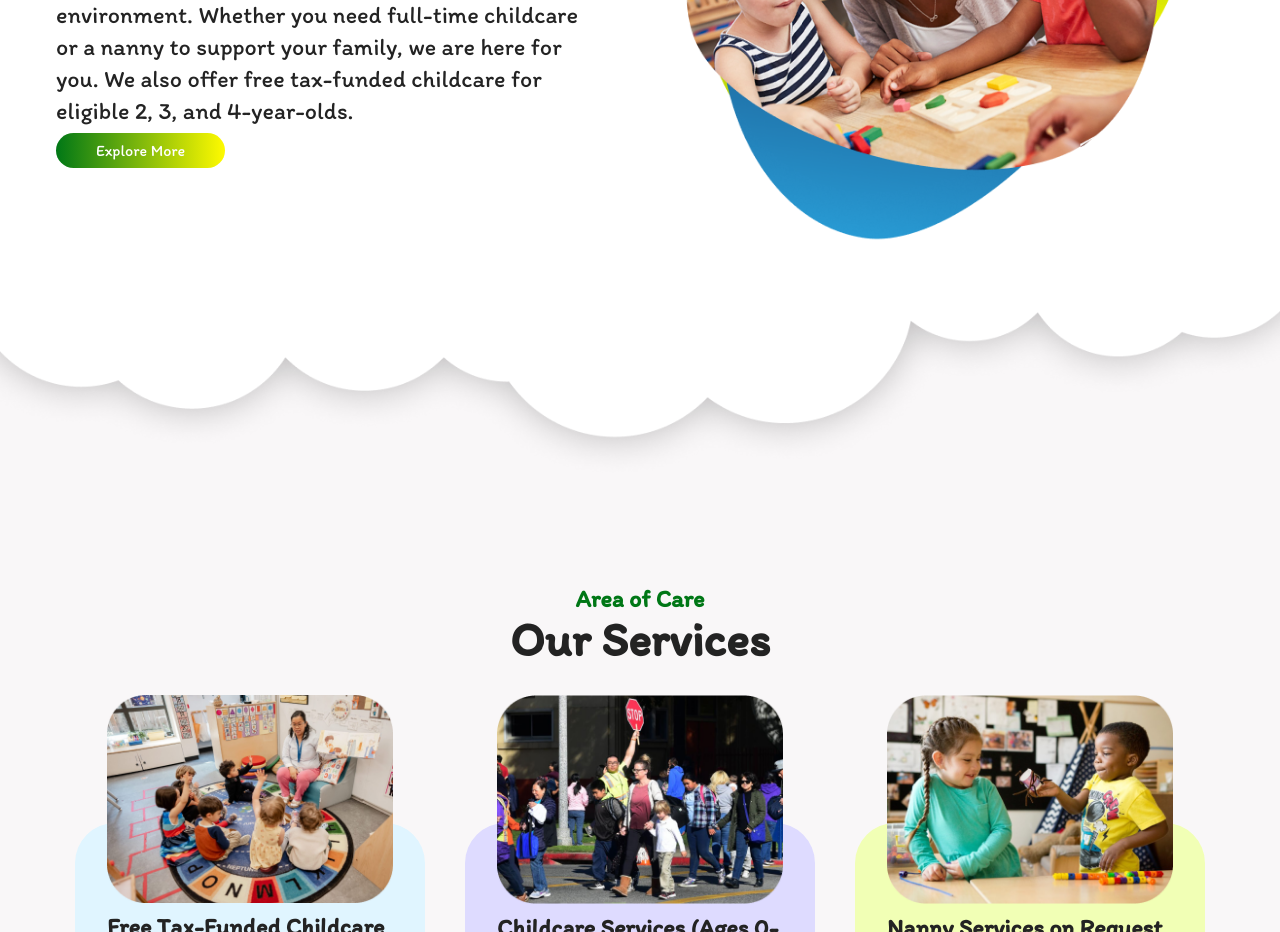
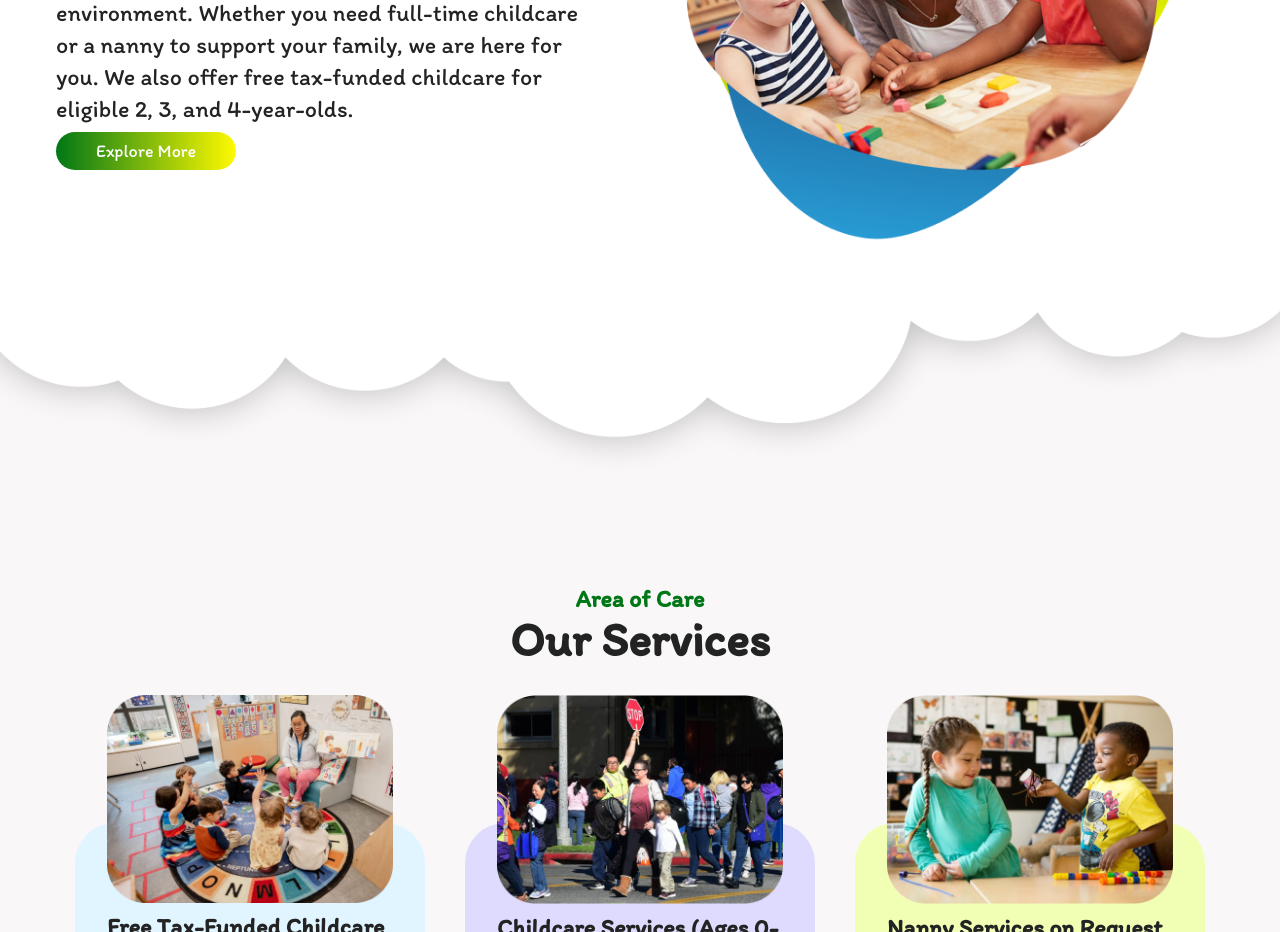
Before and after one commit to cycodedconcept/marvellouskids-ui, a Next.js app: page / in a window 1280 px wide. Shown: the part 1280-2212 px from the top of the page. Built offline with nearby package versions, Linux system fonts and the light colour scheme.

Commit message:
Update: Increase font size for 'Explore More' button

```diff
--- a/app/page.tsx
+++ b/app/page.tsx
@@ -34,7 +34,7 @@ export default function Home() {
 
 					<Link
 						href="/area-of-care"
-						className="text-white py-2 px-10 rounded-full bg-gradient-to-r from-primary to-lemon md:w-fit w-full"
+						className="text-white py-2 px-10 rounded-full bg-gradient-to-r from-primary to-lemon md:w-fit w-full text-lg"
 					>
 						Explore More
 					</Link>
```
